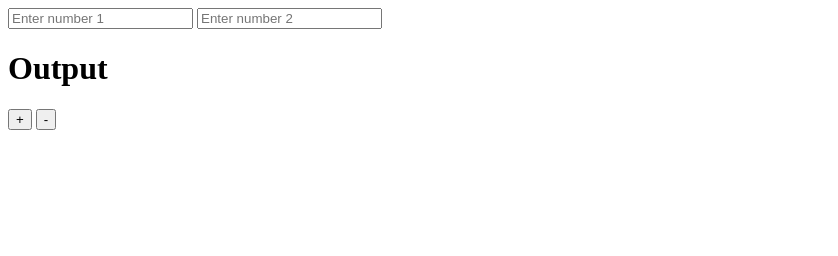
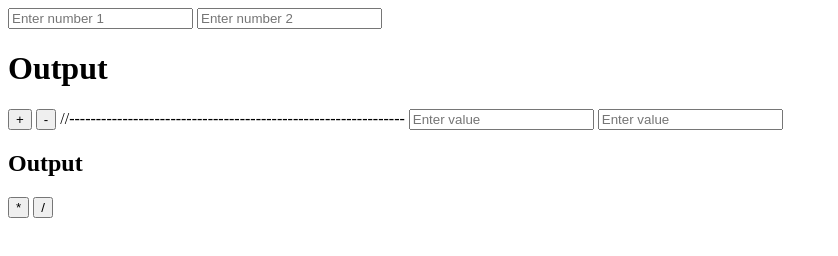
Before and after one commit to dinukachamod17/It-2026-07-04-Day-06, a plain HTML site: page index.html in a window 1280 px wide. Shown: the whole page, without its empty margins (0-838 px from the left). Drawn offline with Linux system fonts and the light colour scheme.

Commit message:
Implement multiplication and division functions; update HTML for new input handling

```diff
--- a/app.js
+++ b/app.js
@@ -138,3 +138,28 @@ function subtraction(){
     console.log(Difference);
 
 }
+
+//===================================================================
+
+
+function multiplication(){
+    let value03 = document.getElementById("inputText03").value
+    let value04 = document.getElementById("inputText04").value
+
+    let multiplication =Number(value03) * Number(value04)
+    myHeading.innerText = (multiplication)
+
+    console.log(multiplication);
+
+}
+
+function division(){
+    let value03 = document.getElementById("inputText03").value
+    let value04 = document.getElementById("inputText04").value
+
+    let division =Number(value03) / Number(value04)
+    myHeading.innerText = (division)
+
+    console.log(division);
+
+}
--- a/index.html
+++ b/index.html
@@ -25,6 +25,16 @@
 <input type="button" value="+" onclick="sum()">
 <input type="button" value="-" onclick="subtraction()">
 
+//---------------------------------------------------------------
+
+<input type="text" placeholder="Enter value" id="inputText03">
+<input type="text" placeholder="Enter value" id="inputText04">
+
+<h2 id="myHeading">Output</h2>
+
+<input type="button" value="*" onclick="multiplication()">
+<input type="button" value="/" onclick="division()">
+
 
 
 
```
